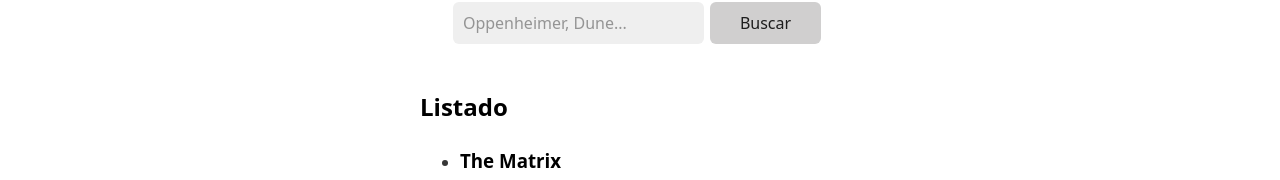
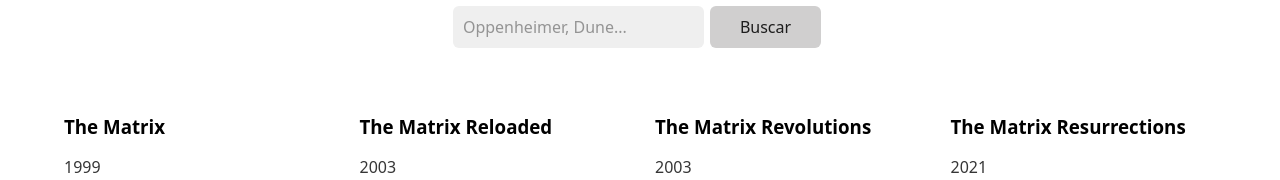
Before and after one commit to elialcodes/movies-search, a React (Vite) app: page / in a window 1280 px wide. Shown: the part 103-283 px from the top of the page. Built offline with nearby package versions, Linux system fonts and the light colour scheme.

Commit message:
styling with grid

```diff
--- a/src/App.css
+++ b/src/App.css
@@ -1,8 +1,15 @@
+body {
+  margin: 0px;
+  padding: 0px;
+}
+
 .page {
+  margin-top: 3vh;
   display: flex;
   flex-direction: column;
   justify-content: center;
   align-items: center;
+  width: 100%;
 }
 
 .title {
@@ -20,3 +27,23 @@
 .errorInput {
   border: 1px solid red;
 }
+
+.main {
+  width: 90%;
+  margin-top: 20px;
+  display: grid;
+}
+
+.list {
+  list-style: none;
+  margin: 0px;
+  padding: 0px;
+  display: grid;
+  /* tiene que jugar con el espacio disponible, se va a autoajustar: cada columna será
+  de un mín de 250px de ancho y si puede ser mayor, ocupará 1fr. Si la pantalla crece,
+  detectará si caben 2 columnas con un mínimo de 250px y las hará crecer hasta 1fr.
+  Si la pantalla sigue creciendo, detectará si ocupando 250px caben 3 y cargará 3, etc... */
+  grid-template-columns: repeat(auto-fit, minmax(250px, 1fr));
+  justify-items: center;
+  gap: 30px;
+}
--- a/src/App.tsx
+++ b/src/App.tsx
@@ -35,7 +35,7 @@
         onInputQuery={handleInputQuery}
         onError={handleError}
       />
-      <main>
+      <main className="main">
         <List movies={movies} />
       </main>
     </div>
--- a/src/components/List.tsx
+++ b/src/components/List.tsx
@@ -8,11 +8,10 @@
 
 function List({ movies }: ListProps): JSX.Element {
   return (
-    <div>
-      <h2>Listado</h2>
+    <>
       {/* renderizado condicional */}
       {movies ? (
-        <ul>
+        <ul className="list">
           {movies.map((movie) => (
             <Movie key={movie.imdbID} movie={movie} />
           ))}
@@ -20,7 +19,7 @@
       ) : (
         <p>No se encontraron resultados</p>
       )}
-    </div>
+    </>
   );
 }
 
--- a/src/index.css
+++ b/src/index.css
@@ -120,9 +120,7 @@
     'Noto Color Emoji',
     sans-serif;
   line-height: 1.4;
-  max-width: 800px;
-  margin: 20px auto;
-  padding: 0 10px;
+  width: 100%;
   word-wrap: break-word;
   color: #363636;
   color: var(--text-main);
```
